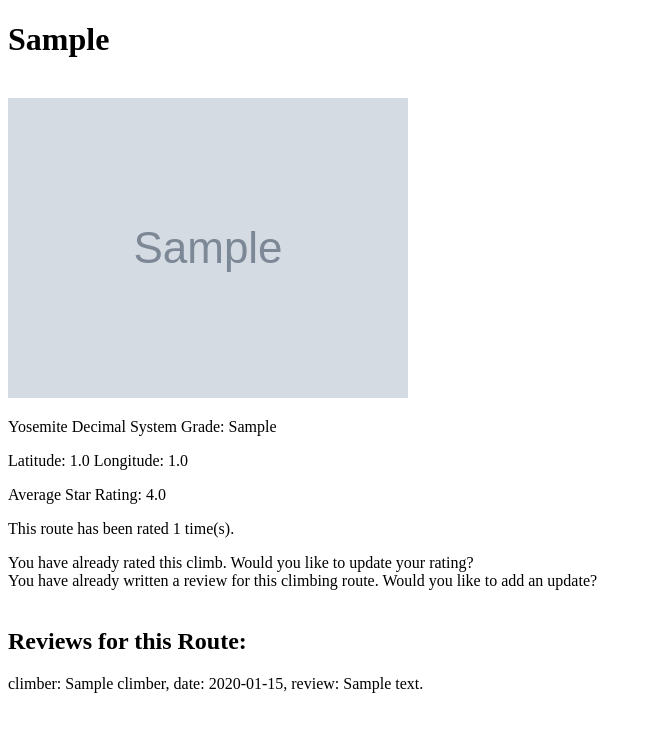
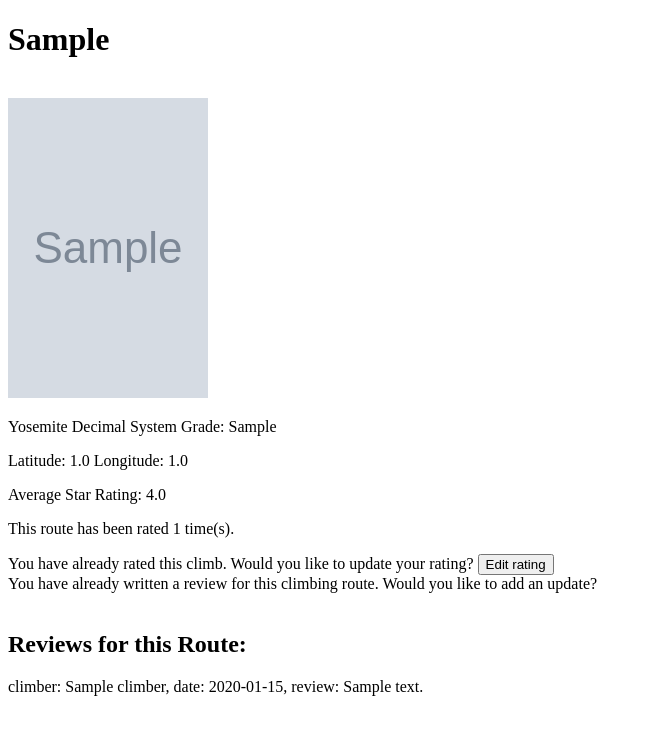
Before and after one commit to CruxCat/cruxfinder-project, a Flask app: page /routes/1 in a window 1280 px wide. Shown: the part 26-761 px from the top of the page, without its empty margins (0-652 px from the left). Run offline with Flask 2, Linux system fonts and the light colour scheme; the visitor is signed in with stand-in values (Sample User, id 1); tables that the repository leaves empty hold one stand-in row (values such as "Sample post"); grey boxes marked "Sample" are stand-in pictures.

Commit message:
added button to update ratings

```diff
--- a/crud.py
+++ b/crud.py
@@ -64,10 +64,10 @@ def create_rating(climber, route, stars):
 
     return rating
 
-# def update_rating(rating_id, new_score):
-#     """Update a rating given rating_id and the updated score."""
-#     rating = Rating.query.get(rating_id)
-#     rating.stars = new_score
+def update_rating(route_id, climber_id, new_score):
+    """Update a rating given route_id, climber_id and new score."""
+    rating = db.session.query(Rating.rating_id).filter(Rating.route_id == route_id, Rating.climber_id == climber_id)
+    rating.stars = new_score
 
 def check_ratings(route_id, climber_id):
     """Get all ratings for a given route_id and climber_id to check if a climber has already rated a route."""
--- a/server.py
+++ b/server.py
@@ -2,7 +2,7 @@
 
 from doctest import debug
 from flask import (Flask, render_template, jsonify, request, flash, session, redirect)
-from model import connect_to_db, db, Route
+from model import connect_to_db, db, Route, Rating
 import crud
 
 from jinja2 import StrictUndefined
@@ -126,6 +126,16 @@ def create_rating(route_id):
 
     return redirect(f"/routes/{route_id}")
 
+@app.route("/update_rating", methods=["POST"])
+def update_rating():
+
+    route_id = crud.get_route_by_id(route_id)
+    climber_id = session["climber_id"]
+    updated_score = request.json["updated_score"]
+    crud.update_rating(route_id, climber_id, updated_score)
+    db.session.commit()
+
+    return "Success"
 
 @app.route("/routes/<route_id>/reviews", methods=["POST"])
 def create_review(route_id):
--- /dev/null
+++ b/static/js/updateRatings.js
@@ -0,0 +1,27 @@
+editButtons = document.querySelectorAll('.edit-climbing-route-rating');
+
+for (const button of editButtons) {
+  button.addEventListener('click', () => {
+    // first ask the user what they want the new rating to be
+    const newScore = prompt('What is your new star rating for this climb?');
+    const formInputs = {
+      updated_score: newScore,
+      rating_id: button.id,
+    };
+
+    // send a fetch request to the update_rating route
+    fetch('/update_rating', {
+      method: 'POST',
+      body: JSON.stringify(formInputs),
+      headers: {
+        'Content-Type': 'application/json',
+      },
+    }).then((response) => {
+      if (response.ok) {
+        document.querySelector(`span.rating_num_${button.id}`).innerHTML = newScore;
+      } else {
+        alert('Failed to update rating.');
+      }
+    });
+  });
+}
--- a/templates/route_details.html
+++ b/templates/route_details.html
@@ -10,7 +10,7 @@
 <div>
 <h1>{{ route.route }}</h1>
 <br>
-<img src="{{ route.picture_path }}">
+<img src="{{ route.picture_path }}" width="200" height="300" alt="" />
 <br>
 <p>
   Yosemite Decimal System Grade: {{ route.grade }}
@@ -28,7 +28,7 @@
 <div>
 {% if session.get('climber_email') %}
   {% if check_ratings %}
-  You have already rated this climb. Would you like to update your rating?
+  You have already rated this climb. Would you like to update your rating? <button class="edit-climbing-route-rating"> Edit rating </button>
   {% else %}
   <h2>Rate this climb:</h2>
   <form action="/routes/{{ route.route_id }}/ratings" method="POST">
@@ -85,4 +85,6 @@
 </div>
 <br>
 
+<script src="/static/js/updateRatings.js"></script>
+
 {% endblock %}
```
